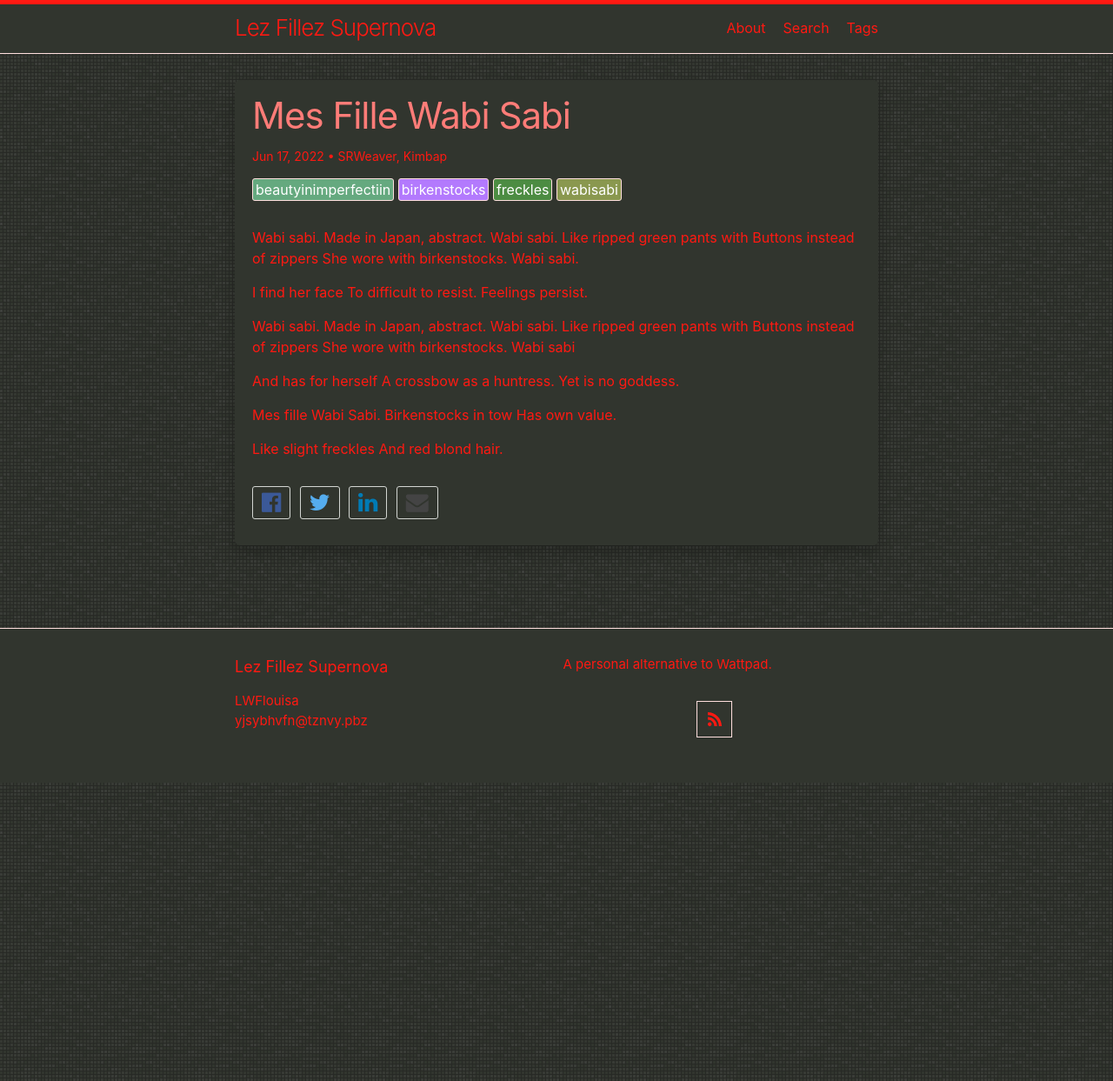
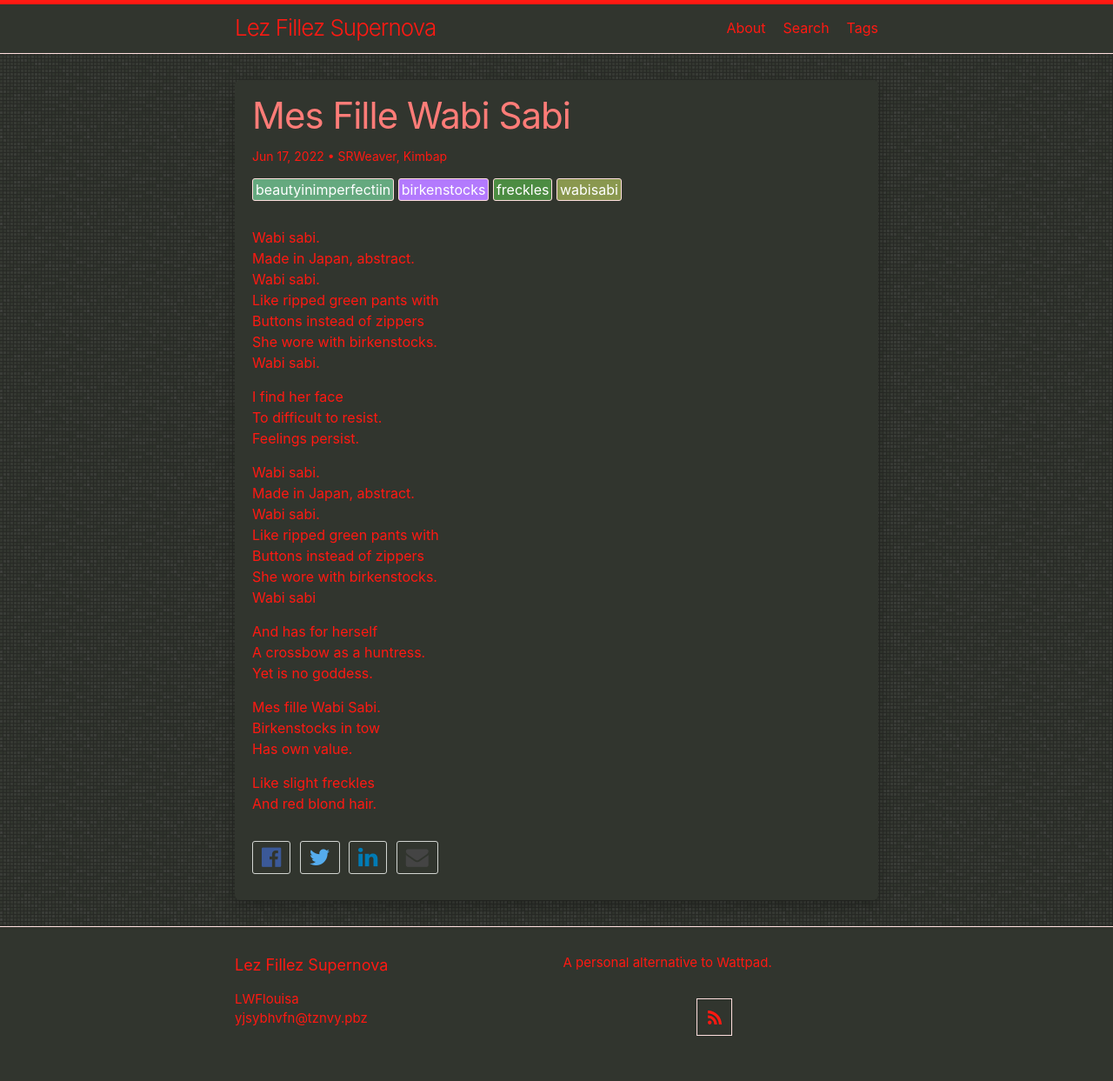
Before and after one commit to LWFlouisa/LezFillezSupernovos, a Jekyll site: the page built from _posts/2022-06-17-MesFilleWabiSabi.md, in a window 1280 px wide. Shown: the whole page at 87% size. Built offline with Jekyll 4.4.1, drawn with Linux system fonts in a browser that asks for light colours; our own code applies the rules of GitHub Pages for plain Markdown files; before the commit the page ends 900 px from its top, so only the background shows below that.

```diff
--- a/_posts/2022-06-17-MesFilleWabiSabi.md
+++ b/_posts/2022-06-17-MesFilleWabiSabi.md
@@ -3,33 +3,33 @@ title: "Mes Fille Wabi Sabi"
 author: SRWeaver, Kimbap
 tags: wabisabi beautyinimperfectiin freckles birkenstocks
 ---
-Wabi sabi.
-Made in Japan, abstract.
-Wabi sabi.
-Like ripped green pants with
-Buttons instead of zippers
-She wore with birkenstocks.
+Wabi sabi.<br />
+Made in Japan, abstract.<br />
+Wabi sabi.<br />
+Like ripped green pants with<br />
+Buttons instead of zippers<br />
+She wore with birkenstocks.<br />
 Wabi sabi.
 
-I find her face
-To difficult to resist.
+I find her face<br />
+To difficult to resist.<br />
 Feelings persist.
 
-Wabi sabi.
-Made in Japan, abstract.
-Wabi sabi.
-Like ripped green pants with
-Buttons instead of zippers
-She wore with birkenstocks.
+Wabi sabi.<br />
+Made in Japan, abstract.<br />
+Wabi sabi.<br />
+Like ripped green pants with<br />
+Buttons instead of zippers<br />
+She wore with birkenstocks.<br />
 Wabi sabi
 
-And has for herself
-A crossbow as a huntress.
+And has for herself<br />
+A crossbow as a huntress.<br />
 Yet is no goddess.
 
-Mes fille Wabi Sabi.
-Birkenstocks in tow
+Mes fille Wabi Sabi.<br />
+Birkenstocks in tow<br />
 Has own value.
 
-Like slight freckles
+Like slight freckles<br />
 And red blond hair.
```
